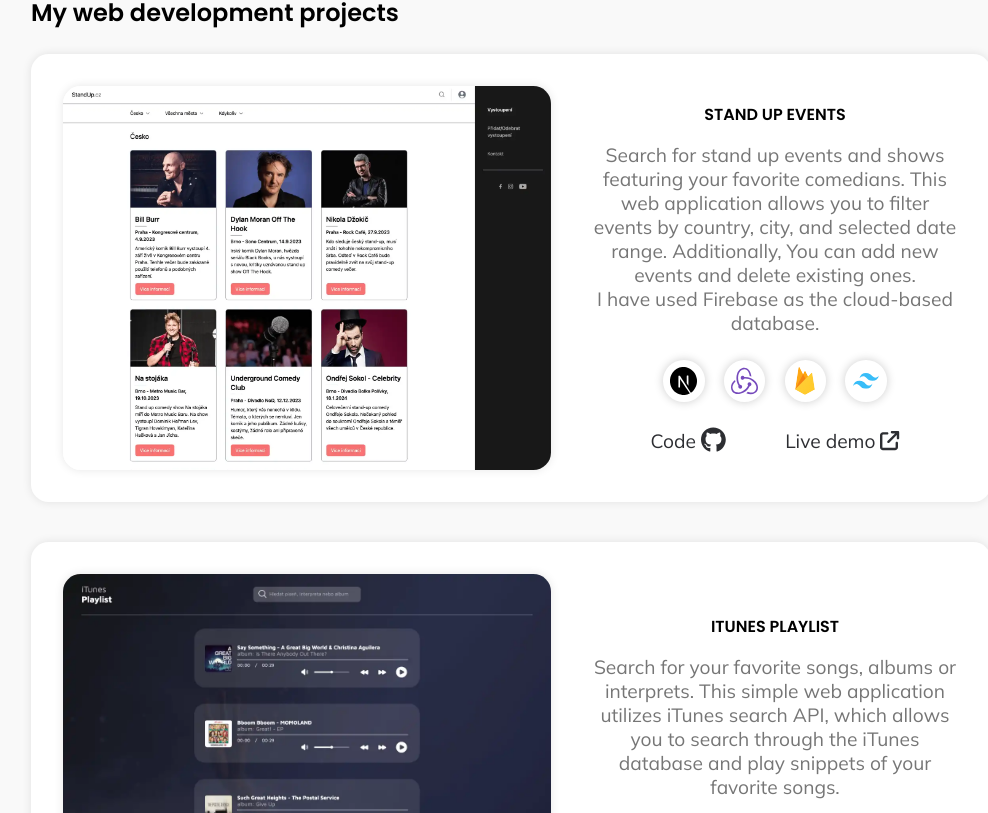
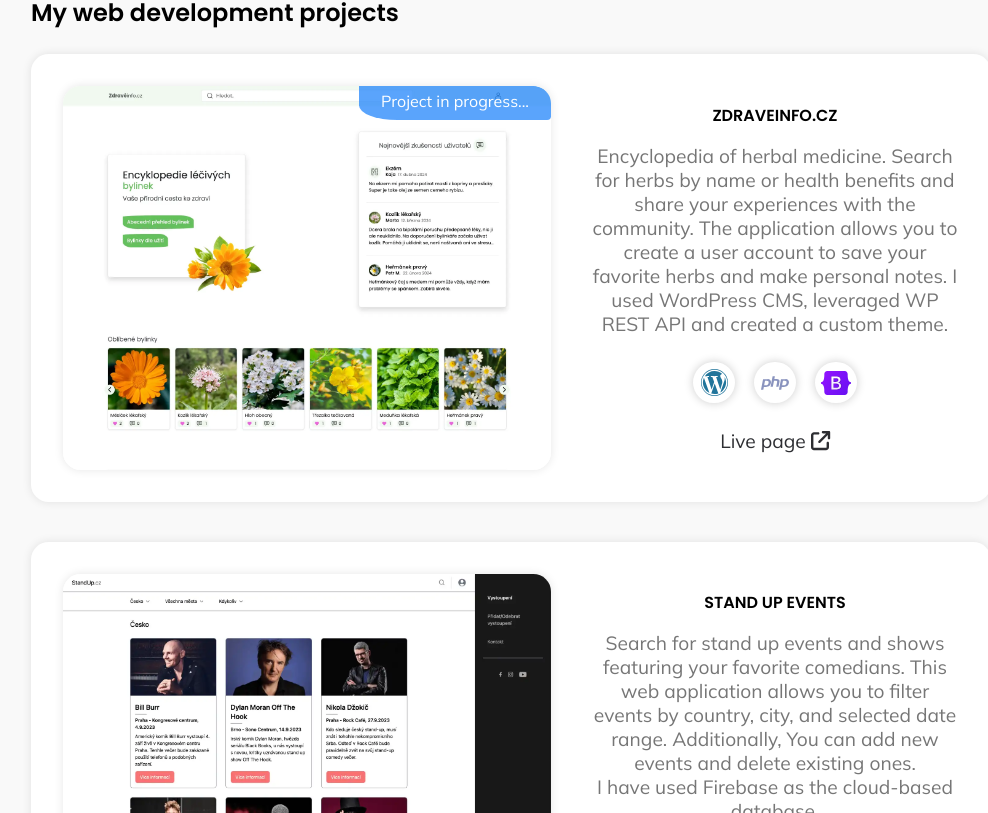
Before and after one commit to zdenekdev/portfolio, a React (Create React App) app: page / in a window 1280 px wide. Shown: the part 1707-2520 px from the top of the page, without its empty margins (129-1117 px from the left). Built offline with nearby package versions, Linux system fonts and the light colour scheme.

Commit message:
zdraveinfo project

```diff
--- a/src/components/Portfolio.tsx
+++ b/src/components/Portfolio.tsx
@@ -1,4 +1,5 @@
 import React from "react";
+import zdraveInfo from "../images/projects/zdraveinfo.webp";
 import standUp from "../images/projects/stand-up.webp";
 import itunesPlaylist from "../images/projects/itunes-playlist.webp";
 import amazonProject from "../images/projects/amazon-project.webp";
@@ -13,6 +14,9 @@ import nextAuthLogo from "../images/next-auth.svg";
 import reduxLogo from "../images/redux.svg";
 import reactLogo from "../images/react.svg";
 import sassLogo from "../images/sass.svg";
+import wordpressLogo from "../images/wordpress.svg";
+import phpLogo from "../images/php.svg";
+import bootstrapLogo from "../images/bootstrap.svg";
 import { Tooltip } from "react-tooltip";
 import Reveal from "./utils/Reveal";
 
@@ -32,10 +36,90 @@ function Portfolio() {
               <div className="portfolio__project">
                 <div className="portfolio__img-container">
                   <a
+                    href="https://zdraveinfo.cz/"
+                    target="_blank"
+                    rel="noreferrer">
+                    <img
+                      className="portfolio__img"
+                      src={zdraveInfo}
+                      alt="project website"
+                    />
+                    <div className="portfolio__in-progress">
+                      Project in progress...
+                    </div>
+                  </a>
+                </div>
+
+                <div className="portfolio__text">
+                  <h3 className="portfolio__project-title">Zdraveinfo.cz</h3>
+
+                  <p className="portfolio__description">
+                    Encyclopedia of herbal medicine. Search for herbs by name or
+                    health benefits and share your experiences with the
+                    community. The application allows you to create a user
+                    account to save your favorite herbs and make personal notes.
+                    I used WordPress CMS, leveraged WP REST API and created a
+                    custom theme.
+                  </p>
+
+                  <ul className="portfolio__stack">
+                    <li className="portfolio__tech">
+                      <img
+                        className="portfolio__tech-img"
+                        src={wordpressLogo}
+                        alt="wordpress_logo"
+                        data-tooltip-id="wordpress"
+                        data-tooltip-content="WordPress"
+                      />
+                      <Tooltip id="wordpress" />
+                    </li>
+                    <li className="portfolio__tech">
+                      <img
+                        className="portfolio__tech-img portfolio__tech-php"
+                        src={phpLogo}
+                        alt="php_logo"
+                        data-tooltip-id="php"
+                        data-tooltip-content="PHP"
+                      />
+                      <Tooltip id="php" />
+                    </li>
+                    <li className="portfolio__tech">
+                      <img
+                        className="portfolio__tech-img portfolio__tech-bootstrap"
+                        src={bootstrapLogo}
+                        alt="bootstrap_logo"
+                        data-tooltip-id="bootstrap"
+                        data-tooltip-content="Bootstrap"
+                      />
+                      <Tooltip id="bootstrap" />
+                    </li>
+                  </ul>
+
+                  <div className="portfolio__links">
+                    <a
+                      className="portfolio__demo-link"
+                      href="https://zdraveinfo.cz/"
+                      target="_blank"
+                      rel="noreferrer">
+                      Live page
+                      <i>
+                        <FontAwesomeIcon
+                          className="portfolio__arrow-icon"
+                          icon={faArrowUpRightFromSquare}
+                        />
+                      </i>
+                    </a>
+                  </div>
+                </div>
+              </div>
+            </Reveal>
+            <Reveal>
+              <div className="portfolio__project">
+                <div className="portfolio__img-container">
+                  <a
                     href="https://stand-up-events.vercel.app/"
                     target="_blank"
-                    rel="noreferrer"
-                  >
+                    rel="noreferrer">
                     <img
                       className="portfolio__img"
                       src={standUp}
@@ -104,8 +188,7 @@ function Portfolio() {
                       className="portfolio__github-link"
                       href="https://github.com/zdenekdev/stand-up"
                       target="_blank"
-                      rel="noreferrer"
-                    >
+                      rel="noreferrer">
                       Code
                       <i>
                         <FontAwesomeIcon
@@ -118,8 +201,7 @@ function Portfolio() {
                       className="portfolio__demo-link"
                       href="https://stand-up-events.vercel.app/"
                       target="_blank"
-                      rel="noreferrer"
-                    >
+                      rel="noreferrer">
                       Live demo
                       <i>
                         <FontAwesomeIcon
@@ -138,8 +220,7 @@ function Portfolio() {
                   <a
                     href="https://itunes-playlist.vercel.app/"
                     target="_blank"
-                    rel="noreferrer"
-                  >
+                    rel="noreferrer">
                     <img
                       className="portfolio__img"
                       src={itunesPlaylist}
@@ -199,8 +280,7 @@ function Portfolio() {
                       className="portfolio__github-link"
                       href="https://github.com/zdenekdev/itunes-playlist"
                       target="_blank"
-                      rel="noreferrer"
-                    >
+                      rel="noreferrer">
                       Code
                       <i>
                         <FontAwesomeIcon
@@ -213,8 +293,7 @@ function Portfolio() {
                       className="portfolio__demo-link"
                       href="https://itunes-playlist.vercel.app/"
                       target="_blank"
-                      rel="noreferrer"
-                    >
+                      rel="noreferrer">
                       Live demo
                       <i>
                         <FontAwesomeIcon
@@ -233,8 +312,7 @@ function Portfolio() {
                   <a
                     href="https://amzn-project.vercel.app/"
                     target="_blank"
-                    rel="noreferrer"
-                  >
+                    rel="noreferrer">
                     <img
                       className="portfolio__img"
                       src={amazonProject}
@@ -320,8 +398,7 @@ function Portfolio() {
                       className="portfolio__github-link"
                       href="https://github.com/zdenekdev/amazon-project"
                       target="_blank"
-                      rel="noreferrer"
-                    >
+                      rel="noreferrer">
                       Code
                       <i>
                         <FontAwesomeIcon
@@ -334,8 +411,7 @@ function Portfolio() {
                       className="portfolio__demo-link"
                       href="https://amzn-project.vercel.app/"
                       target="_blank"
-                      rel="noreferrer"
-                    >
+                      rel="noreferrer">
                       Live demo
                       <i>
                         <FontAwesomeIcon
--- a/src/index.css
+++ b/src/index.css
@@ -398,11 +398,13 @@ h3 {
   align-items: center;
   justify-content: center;
   position: absolute;
-  top: 0;
-  left: 0;
-  background-color: rgba(0, 0, 0, 0.7);
-  width: 100%;
-  height: 100%;
+  top: -0.2rem;
+  right: 0;
+  background-color: rgba(20, 126, 251, 0.7);
+  color: white;
+  width: 12rem;
+  height: 2.3rem;
+  border-radius: 2% 20% / 10% 40%;
 }
 
 .portfolio__in-progress-text {
@@ -481,6 +483,14 @@ h3 {
 .portfolio__tech-img {
   height: 1.7rem;
   width: auto;
+}
+
+.portfolio__tech-php {
+  height: 2rem;
+}
+
+.portfolio__tech-bootstrap {
+  height: 1.5rem;
 }
 
 .portfolio__tech-tailwind {
```
Also changed, not shown: src/images/projects/zdraveinfo.webp (added), src/images/wordpress.svg (added).
